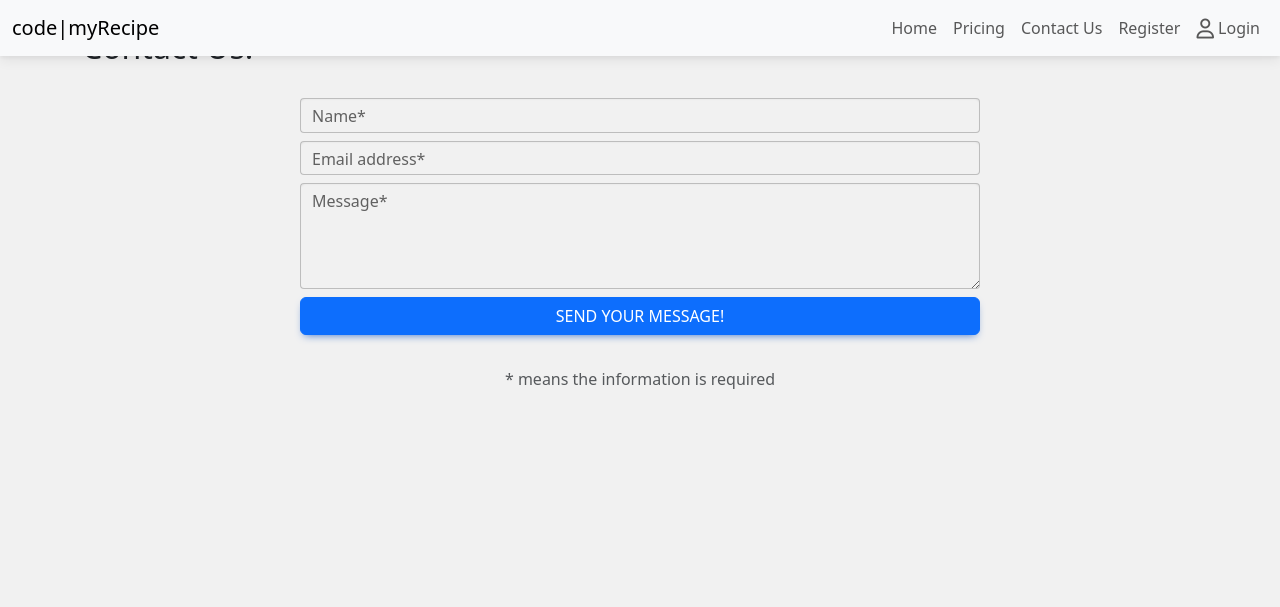
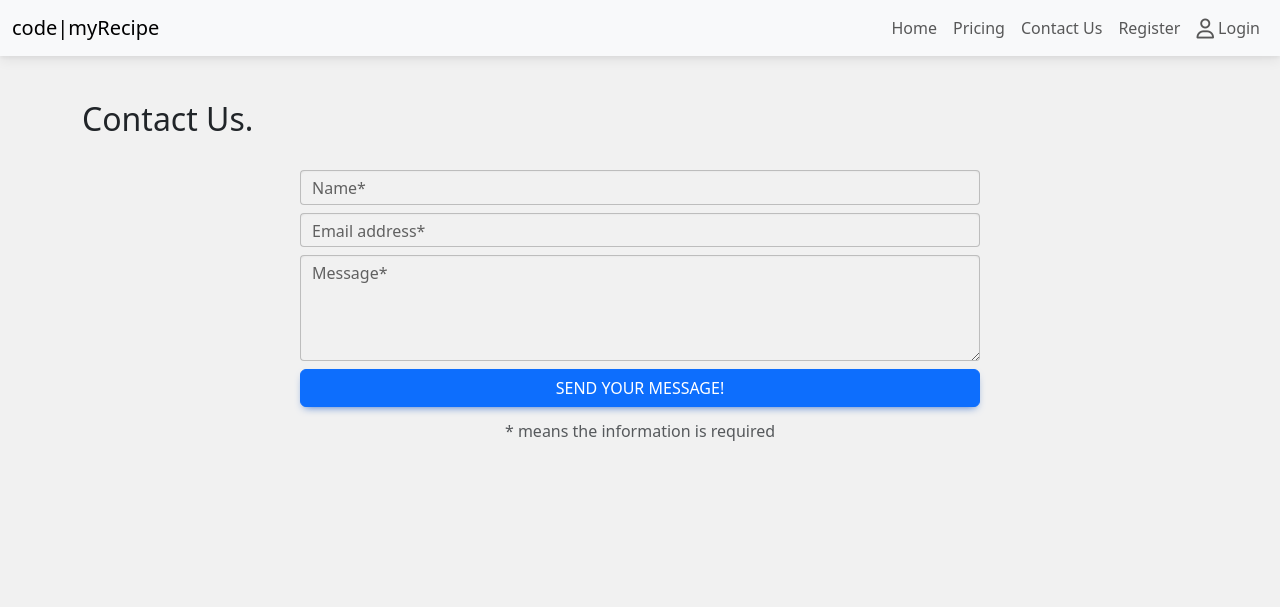
Before and after one commit to Mrekyle/ci-project-4, a Django app: page /contactus/ in a window 1280 px wide. Shown: the top 607 px of the page. Run offline with Django 3.2, Linux system fonts and the light colour scheme; some libraries are stand-ins or nearby versions.

Commit message:
Fix styling. Preparing files for deployment

```diff
--- a/static/css/style.css
+++ b/static/css/style.css
@@ -25,7 +25,7 @@ html, body {
 }
 
 .user-container {
-    height: 3.4rem;
+    height: 21rem;
 }
 
 .contact-container{
@@ -45,7 +45,7 @@ html, body {
 }
 
 .container-main {
-    height: 19rem;
+    height: 21rem;
 }
 
 .underline {
--- a/templates/contactus.html
+++ b/templates/contactus.html
@@ -2,7 +2,7 @@
 {% load static %}
 
 {% block content %}
-<div class="container mt-4 header-sizetext-center">
+<div class="container mt-5 pt-5 header-sizetext-center">
     <h2 class="pt-1">Contact Us.</h2>
 </div>
 <!-- Contact form for authenticated and un authenticated users  -->
@@ -27,11 +27,11 @@
             </div>
 
             <!-- Submit button -->
-            <button type="submit" class="btn btn-primary btn-block mb-4">Send your message!</button>
+            <button type="submit" class="btn btn-primary btn-block mb-1">Send your message!</button>
             <p class="text-muted text-center mt-2 mb-4">* means the information is required</p>
             <p id="email-success" class=" pt-2 text-center text-success text-opacity-75"></p>
         </form>
     </div>
-    <div class="mb-4 contact-container"></div>
+    <div class="contact-container"></div>
 </div>
 {% endblock %}
--- a/templates/my_recipes.html
+++ b/templates/my_recipes.html
@@ -4,7 +4,7 @@
 
 {% if user.is_authenticated %}
 
-<div class="container-fluid header-size">
+<div class="container-fluid header-size pt-5">
     <div class="row">
         <h1 class="ms-2 my-recipe-title">Your Recipes</h1>
         <!-- Quick start to create a recipe  -->
--- a/templates/useraccount.html
+++ b/templates/useraccount.html
@@ -5,7 +5,7 @@
 {% block content %}
 
 {% if user.is_authenticated %}
-<div class="container header-size text-center pt-2">
+<div class="container header-size text-center pt-5">
     <div class="row mt-4 mb-4">
         <h2 class="mt-2">Welcome {{ user.username }}</h2>
         <p class="pt-2">Welcome to the accounts page. Here you can add and edit your account information.<br> Fill out the forms below to tell us more about yourself</p>
@@ -23,7 +23,7 @@
             <div class="col-md-6">
                 <h4>Change Email</h4>
                 <div>
-                    <button type="button" class="btn btn-light btn-update btn-outline-secondary mt-4 mb-2"><a href="{% url 'account_email' %}" aria-label="Opens the add or change an email on your account">Change Email</a></button>
+                    <button type="button" class="btn btn-light btn-update btn-outline-secondary mt-4 mb-4"><a href="{% url 'account_email' %}" aria-label="Opens the add or change an email on your account">Change Email</a></button>
                 </div>
             </div>
         </div>
```
